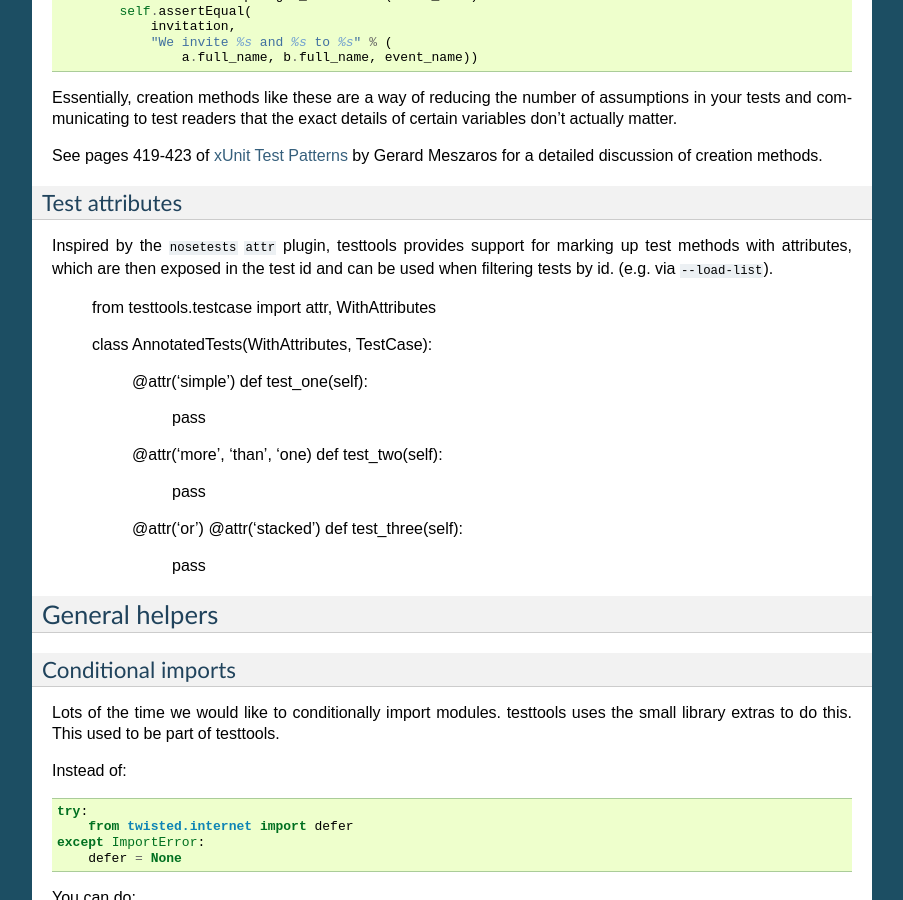
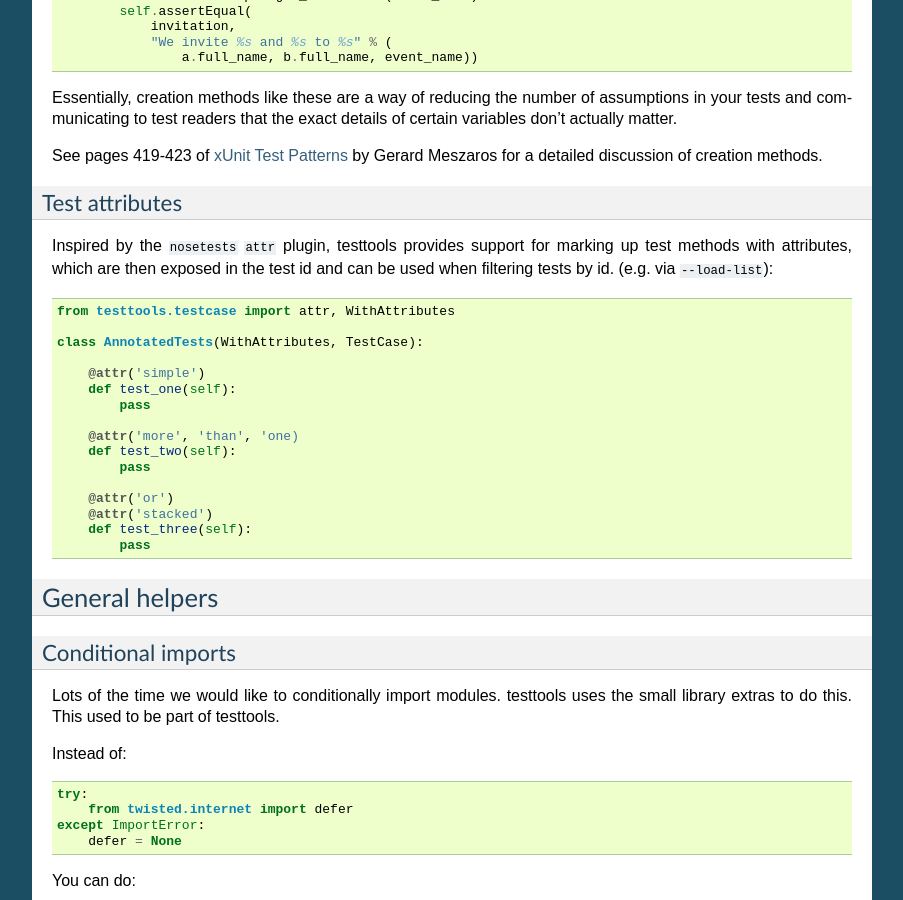
Before and after one commit to testing-cabal/testtools, a Sphinx documentation site: the page built from doc/for-test-authors.rst, in a window 1280 px wide and 900 px high, scrolled down 21050 px. Shown: the whole window, without its empty margins (198-1101 px from the left). Built offline with Sphinx 7.4.7, drawn with Linux system fonts in a browser that asks for light colours; pages that are not in the unit, such as notebooks, are missing from menus.

Commit message:
Fix doc builds.

```diff
--- a/doc/for-test-authors.rst
+++ b/doc/for-test-authors.rst
@@ -1326,7 +1326,7 @@ Test attributes
 
 Inspired by the ``nosetests`` ``attr`` plugin, testtools provides support for
 marking up test methods with attributes, which are then exposed in the test
-id and can be used when filtering tests by id. (e.g. via ``--load-list``).
+id and can be used when filtering tests by id. (e.g. via ``--load-list``)::
 
   from testtools.testcase import attr, WithAttributes
 
```
